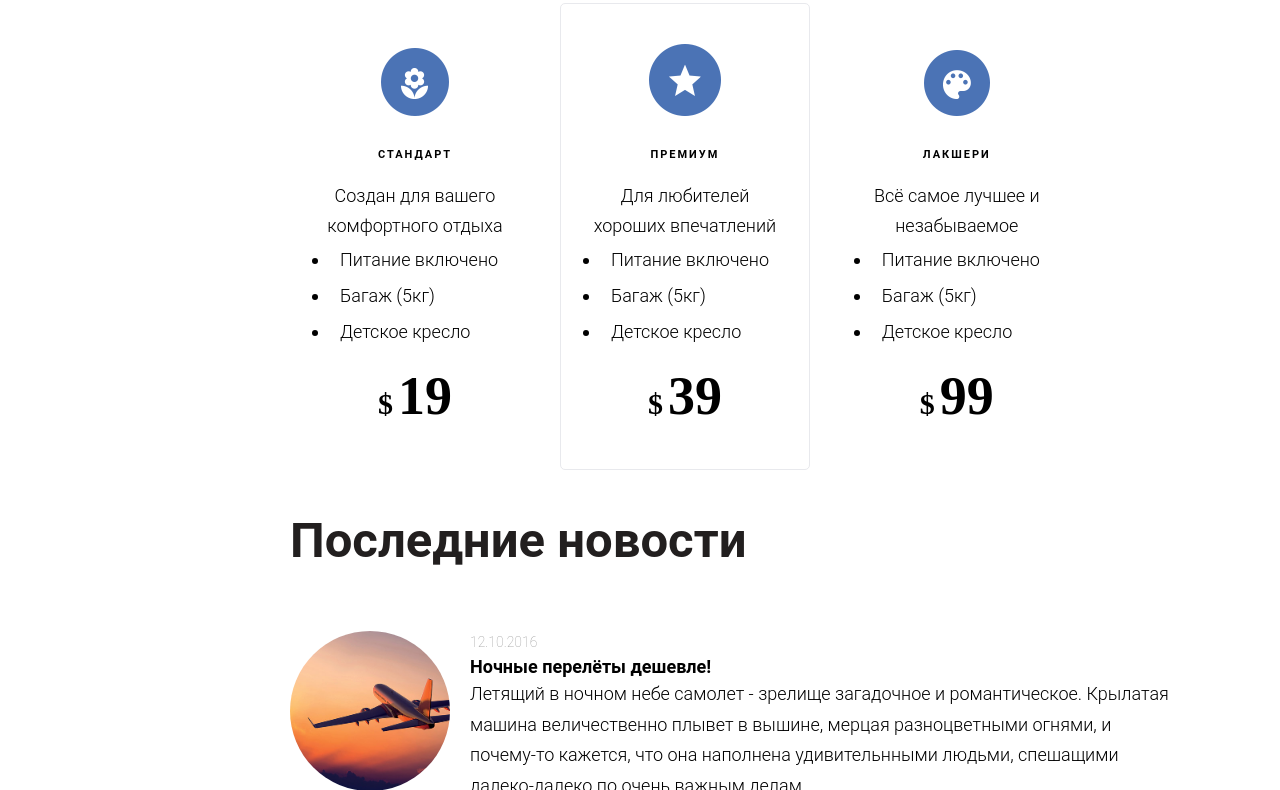
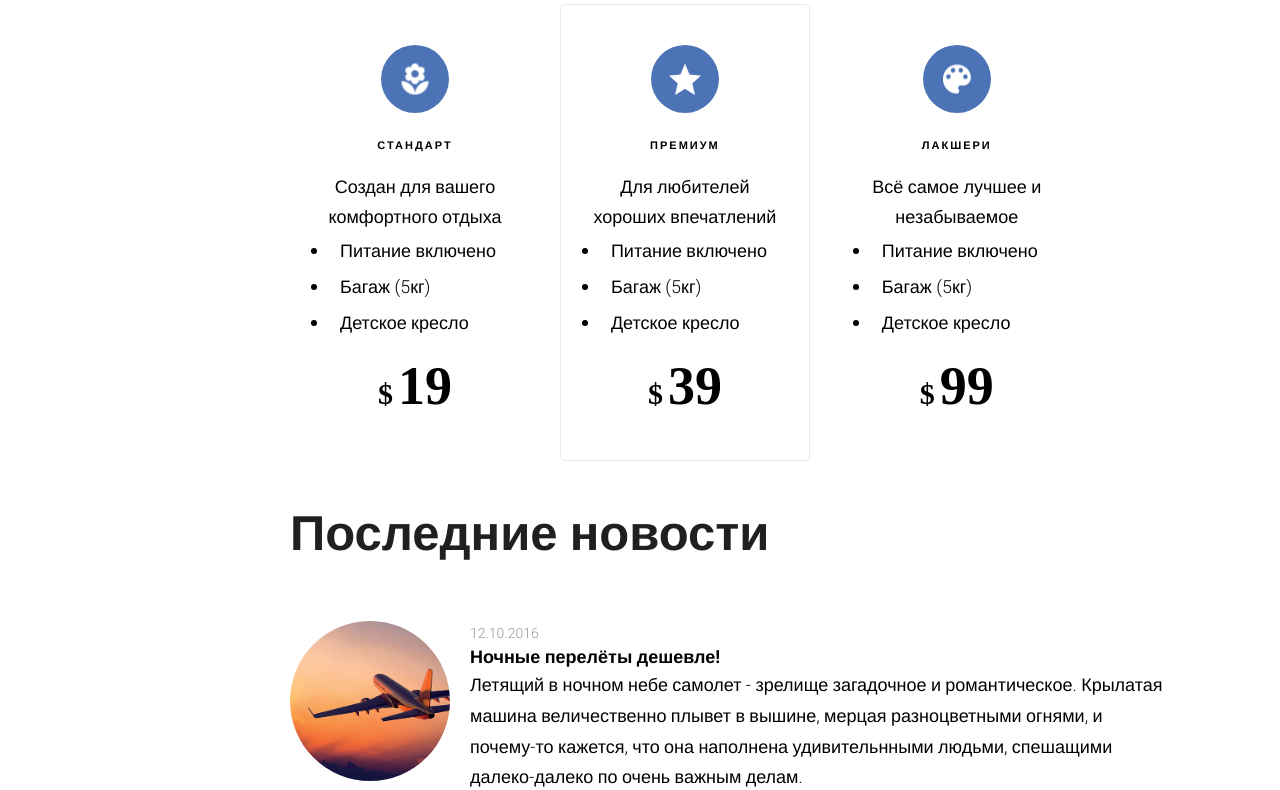
Before and after one commit to SergioBateau/sergiobateau.github.io, a plain HTML site: page airplanet/index.html in a window 1280 px wide. Shown: the part 472-1262 px from the top of the page. Drawn offline with Linux system fonts and the light colour scheme; files whose address does not match are found by name; a web font is replaced by a local one.

Commit message:
доработка

```diff
--- a/airplanet/css/components/header.css
+++ b/airplanet/css/components/header.css
@@ -1,6 +1,6 @@
 .header {
     background: #4b73b5;
-    padding: 15px 0;
+    padding: 15px 0 16px 0;
 
 }
 .header__left,
--- a/airplanet/css/components/sidebar.css
+++ b/airplanet/css/components/sidebar.css
@@ -1,14 +1,14 @@
 .sidebar {
     float: left;
     width: 180px;
-    padding-right: 25px;
+    /* padding-right: 25px; */
     padding-top: 40px;
     display: inline-block;
-    vertical-align: top;
+    /* vertical-align: top; */
 
 }
 .menu__item {
-    padding-bottom: 26px;
+    margin-bottom: 26px;
 }
 .menu__link {
     color: #4b73b5;
--- a/airplanet/css/layout/base.css
+++ b/airplanet/css/layout/base.css
@@ -4,7 +4,7 @@ html, body {
 }
 
 body {
-    font-family: 'Roboto';
+    font-family: 'Roboto', 'Helvetica', sans-serif;
     font-weight: 300;
     line-height: 1.42;
 }
--- a/airplanet/css/layout/fonts.css
+++ b/airplanet/css/layout/fonts.css
@@ -1,21 +1,21 @@
 @font-face {
     font-family: 'Roboto';
-    src: url('./fonts/roboto-bold_1-webfont.woff2') format(woff2);
-    src: url('./fonts/roboto-bold_1-webfont.woff') format(woff);
+    src: url('../../fonts/roboto-bold_1-webfont.woff2') format(woff2);
+    src: url('../../fonts/roboto-bold_1-webfont.woff') format(woff);
     font-weight: bold;
     font-style: normal;
 }
 @font-face {
     font-family: 'Roboto';
-    src: url('./fonts/roboto-light_1-webfont.woff2') format(woff2);
-    src: url('./fonts/roboto-light_1-webfont.woff') format(woff);
+    src: url('../../fonts/roboto-light_1-webfont.woff2') format(woff2);
+    src: url('../../fonts/roboto-light_1-webfont.woff') format(woff);
     font-weight: 300;
     font-style: normal;
 }
 @font-face {
     font-family: 'Roboto';
-    src: url('./fonts/roboto-lightitalic_1-webfont.woff2') format(woff2);
-    src: url('./fonts/roboto-lightitalic_1-webfont.woff') format(woff);
+    src: url('../../fonts/roboto-lightitalic_1-webfont.woff2') format(woff2);
+    src: url('../../fonts/roboto-lightitalic_1-webfont.woff') format(woff);
     font-weight: 300;
     font-style: italic;
 }
--- a/airplanet/css/pages/index.css
+++ b/airplanet/css/pages/index.css
@@ -1,8 +1,8 @@
 .content {
-
+    display: inline-block;
 	float: left;
     width: 880px;
-    padding-top: 13px;
+    margin-top: 13px;
 }
 .page-image {
     width: 920px;
@@ -46,14 +46,24 @@
 }
 .rates-item__link {
     margin: 0 auto;
-
+	width: 68px;
+	height: 68px;
+	background: #4b73b5;
 	background-position: center center;
 	background-repeat: no-repeat;
-	background-color: #ffffff;
+	position: relative;
 	display: block;
 	text-align: center;
 	margin-top: 40px;
 	margin-bottom: 24px;
+	border-radius: 50%;
+}
+.rates-item__img {
+	display: block;
+	position: absolute;
+	top: 50%;
+	left: 50%;
+	transform: translate(-50%, -50%);
 }
 .rates-description__name {
     font-weight: bold;
@@ -100,19 +110,26 @@
 }
 .news-item {
     border-bottom: 2px solid #f5f5f5;
-	padding-top: 25px;
+	margin-top: 25px;
 	padding-bottom: 28px;
 }
 .news-item:last-child {
     border-bottom: none;
 }
+
 .news-item__pic {
+	display: inline-block;
     width: 160px;
 	height: 160px;
 	border-radius: 50%;
 	overflow: hidden;
 	float: left;
 	margin-right: 20px;
+}
+.news-item__desc {
+	display: inline-block;
+	float: left;
+	width: 700px;
 }
 .news__date {
     font-size: 14px;
--- a/airplanet/index.html
+++ b/airplanet/index.html
@@ -15,7 +15,9 @@
         <header class="header clearfix">
             <div class="container clearfix">
                 <div class="header__left">
-                    <img src="./img/logo/logo_header.png" alt="" class="header__logo">
+                    <div class="logo">
+                     <img src="./img/logo/logo_header.png" alt="Логотип" class="header__logo">
+                    </div>
                 </div>
                 <div class="header__right">
                     <div class="contacts">
@@ -58,15 +60,15 @@
                     <div class="container clearfix">
                         <div class="content">
                             <div class="page-image">
-                                <img src="./img/index/Photo.jpg" alt="" class="page-image_picture">
+                                <img src="./img/index/Photo.jpg" alt="airplanet" class="page-image picture">
                             </div>
                             <div class="rates">
                                 <h1 class="title">Тарифы</h1>
                                 <ul class="rates-list">
                                     <li class="rates-item">
-                                        <a href="#" class="rates-item__link">
-                                            <img src="./img/icon/flower.png" alt="" class="rates-item__img">
-                                        </a>
+                                        <div class="rates-item__link">
+                                            <img src="./img/icon/flower1.png" alt="Стандарт" class="rates-item__img">
+                                        </div>
                                         <div class="rates-description">
                                             <div class="rates-description__name">
                                                 стандарт
@@ -91,9 +93,9 @@
                                         </div>
                                     </li>
                                     <li class="rates-item">
-                                        <a href="#" class="rates-item__link">
-                                            <img src="./img/icon/star.png" alt="" class="rates-item__img">
-                                        </a>
+                                        <div class="rates-item__link">
+                                            <img src="./img/icon/star1.png" alt="Премиум" class="rates-item__img">
+                                        </div>
                                         <div class="rates-description">
                                             <div class="rates-description__name">
                                                 премиум
@@ -118,9 +120,9 @@
                                         </div>
                                     </li>
                                     <li class="rates-item">
-                                        <a href="#" class="rates-item__link">
-                                            <img src="./img/icon/palette.png" alt="" class="rates-item__img">
-                                        </a>
+                                        <div class="rates-item__link">
+                                            <img src="./img/icon/palette1.png" alt="Лакшери" class="rates-item__img">
+                                        </div>
                                         <div class="rates-description">
                                             <div class="rates-description__name">
                                                 лакшери
@@ -151,7 +153,7 @@
                                 <ul class="news-list">
                                     <li class="news-item clearfix">
 
-                                        <img src="./img/index/planeflying.jpg" class="news-item__pic" alt="">
+                                        <img src="./img/index/planeflying.jpg" class="news-item__pic" alt="Перелеты">
 
                                         <div class="news-item__desc">
                                             <time class="news__date">12.10.2016</time>
@@ -166,7 +168,7 @@
                                     </li>
                                     <li class="news-item clearfix">
 
-                                        <img src="./img/index/Photo2.jpg" class="news-item__pic" alt="">
+                                        <img src="./img/index/Photo2.jpg" class="news-item__pic" alt="Грузия">
 
                                         <div class="news-item__desc">
                                             <time class="news__date">01.02.2016</time>
@@ -175,14 +177,14 @@
                                             Экскурсии по Грузии в 2017 году от русских гидов: самые интересные
                                             маршруты в Грузии от профессиональных гидов. Обзорные, пешеходные,
                                             автомобильные, тематические экскурсии по интересным городам и курортам
-                                            Грузии. Не пропустите таккую возможность!
+                                            Грузии. Не пропустите такую возможность!
                                             </div>
                                         </div>
                                     </li>
                                     </li>
                                     <li class="news-item clearfix">
 
-                                        <img src="./img/index/Layer 5.jpg" class="news-item__pic" alt="">
+                                        <img src="./img/index/Layer 5.jpg" class="news-item__pic" alt="Дети">
 
                                         <div class="news-item__desc">
                                             <time class="news__date">22.12.2015</time>
```
Also changed, not shown: airplanet/img/icon/flower1.png (added), airplanet/img/icon/palette1.png (renamed from airplanet/img/icon/painter-palette.png), airplanet/img/icon/star1.png (renamed from airplanet/img/icon/mark-as-favorite-star.png).
